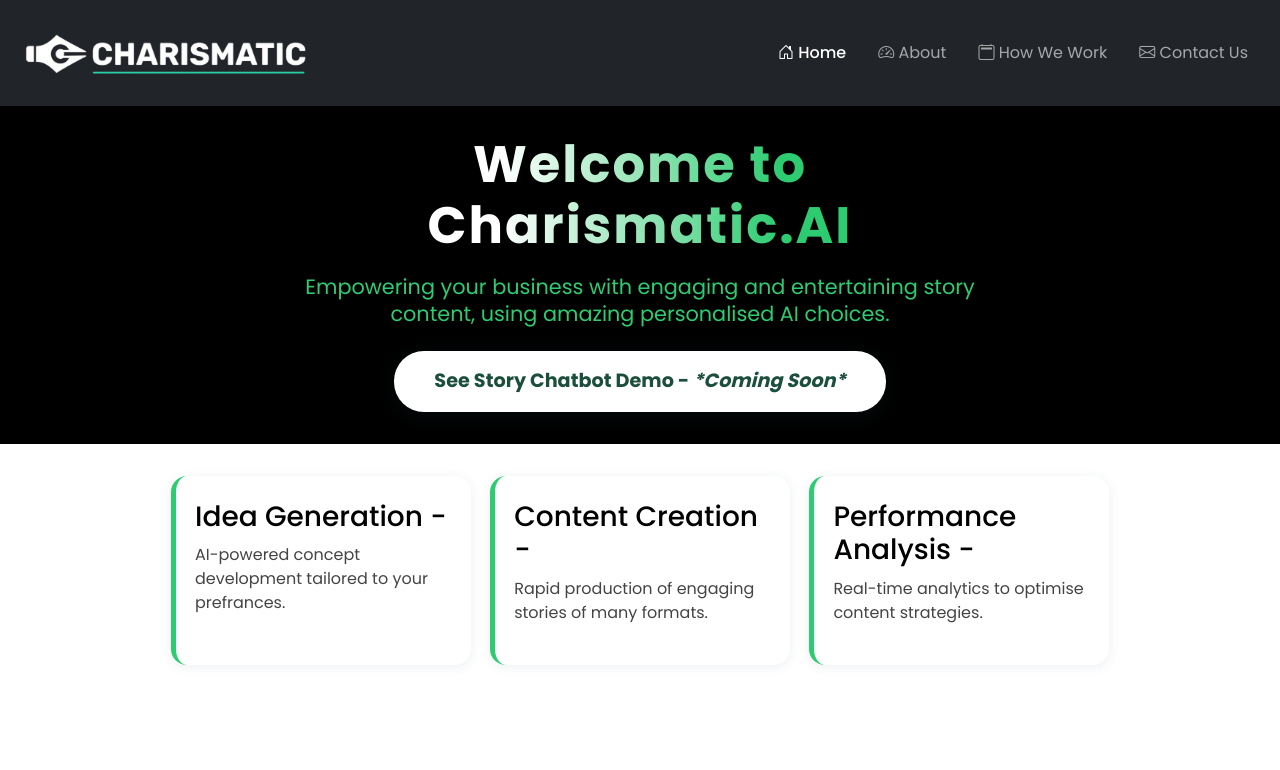
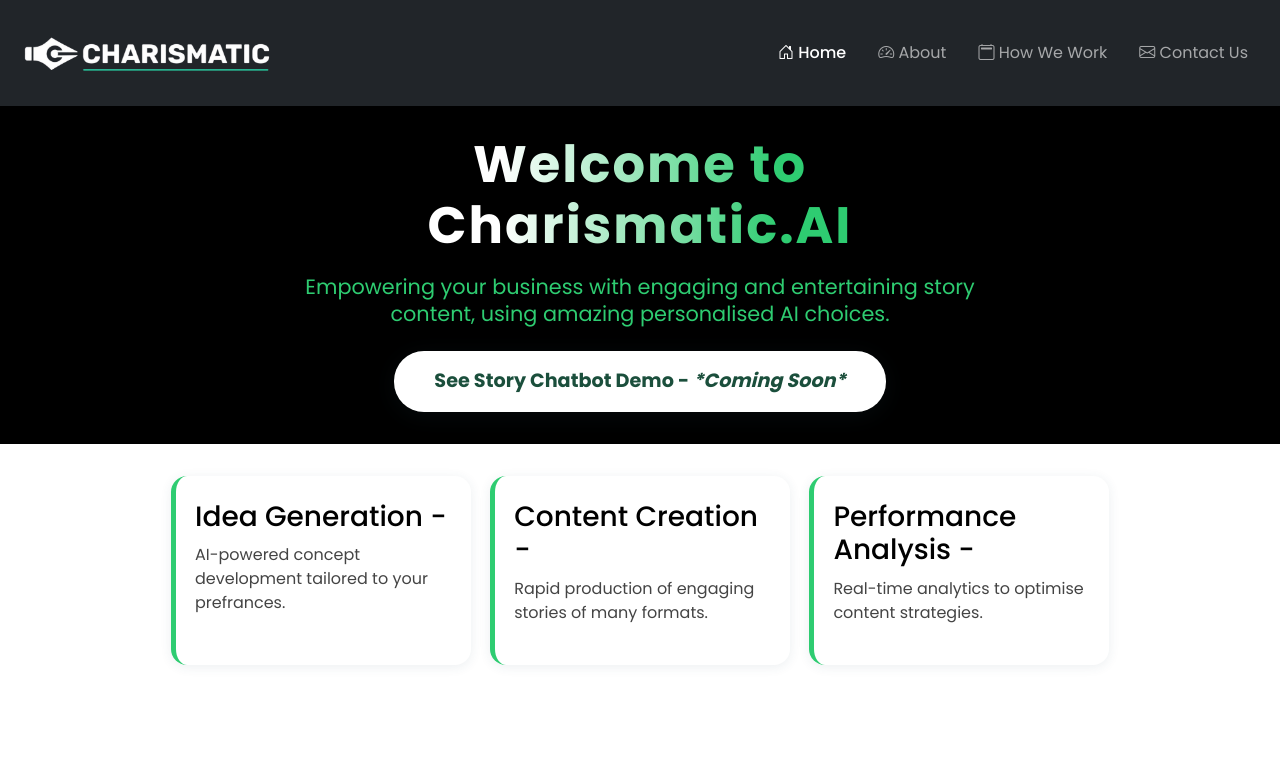
Before and after one commit to SasMate420420/Charismatic.ai, a plain HTML site: page index.html in a window 1280 px wide. Shown: the top 770 px of the page. Drawn offline with nearby package versions, Linux system fonts and the light colour scheme.

Commit message:
Fix HTML formatting and update logo size

```diff
--- a/index.html
+++ b/index.html
@@ -21,7 +21,7 @@
   <!-- Navbar -->
   <nav class="navbar navbar-expand-lg navbar-dark bg-dark px-3 fixed-top">
     <a class="navbar-brand" href="#" style="padding:0 12px 0 0;">
-      <img src="new-logo.png" alt="Charismatic.AI Logo" style="width:320px;height:90px;object-fit:contain;display:block;" />
+      <img src="new-logo.png" alt="Charismatic.AI Logo" style="width:280px;height:90px;object-fit:contain;display:block;" />
     </a>
     <button class="navbar-toggler" type="button" data-bs-toggle="collapse" data-bs-target="#navbarNav"
       aria-controls="navbarNav" aria-expanded="false" aria-label="Toggle navigation">
@@ -108,4 +108,5 @@
   <!-- Custom Scripts -->
   <script src="main.js"></script>
 </body>
+
 </html>
```
